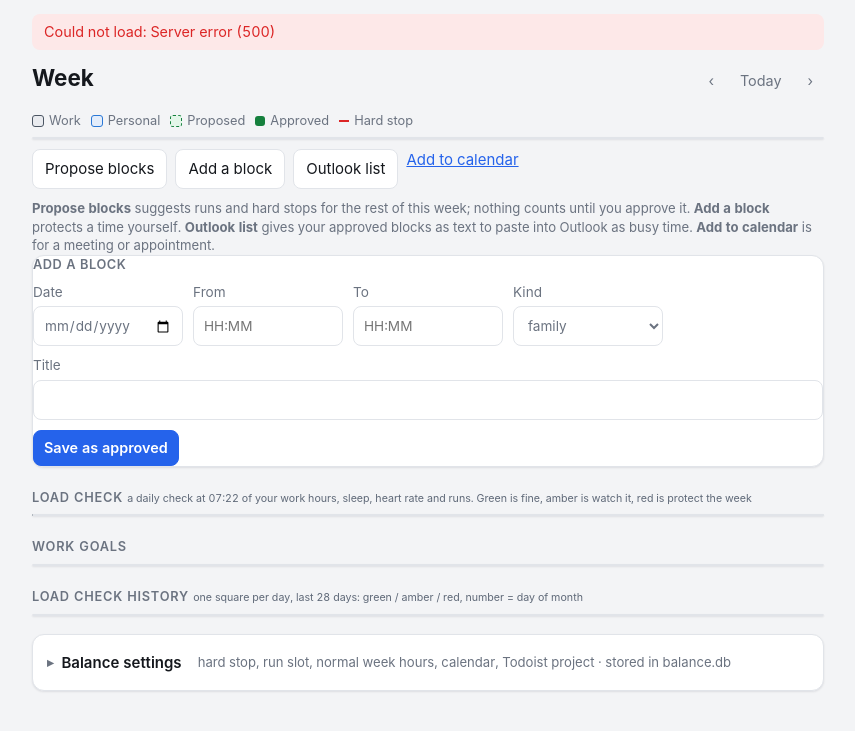
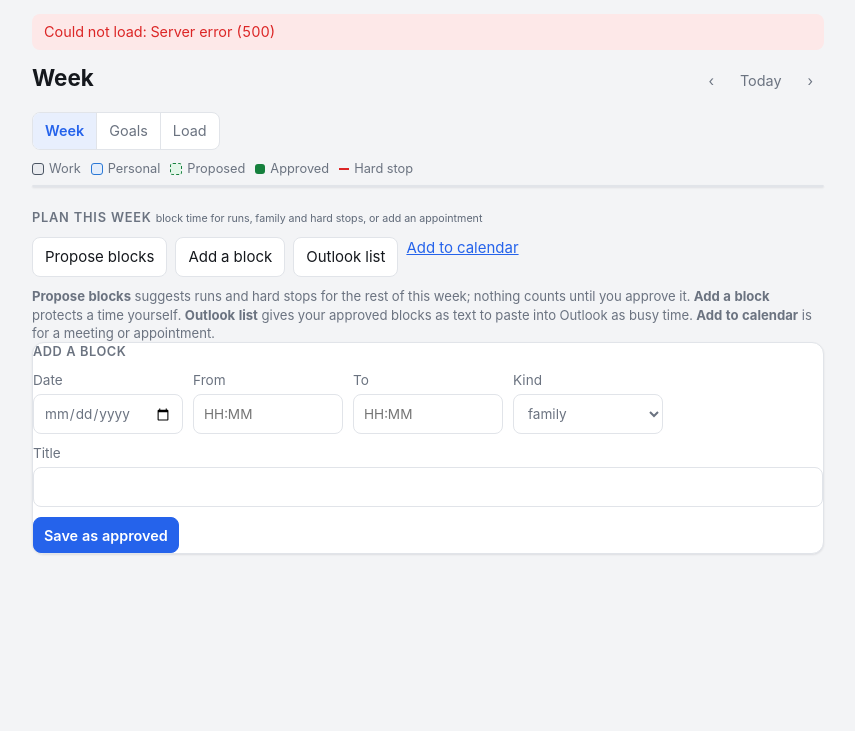
Before and after one commit to alexgoldhoorn/worklog, a FastAPI app: page /week in a window 1280 px wide. Shown: the part 49-780 px from the top of the page, without its empty margins (212-1067 px from the left). Run offline with FastAPI, Linux system fonts and the light colour scheme; data that the repository does not hold is empty; parts of the project's set-up code (start-up, migrations or seed data) failed here and were passed over; some libraries are stand-ins or nearby versions.

Commit message:
feat: clearer backdating, other days shaped like the Timer, Week split into tabs
- the "at" field hides behind "Forgot to press? Set the time…" and says what
  it does (web and Qt)
- Qt: the Timer screen on another day uses the Timer's card, tiles and order,
  with a real "Back to today" button
- Week is three tabs (Week, Goals, Load); "Protected time" is "Plan this week"
  at the end of the Week tab (web and Qt)

Co-Authored-By: Claude Fable 5.2 <noreply@anthropic.com>

```diff
--- a/worklog/web/static/app.js
+++ b/worklog/web/static/app.js
@@ -670,6 +670,13 @@ async function failed(err) {
   showError(err);
 }
 
+// the "at" time field: hidden behind its link until asked for; closing it means "now" again
+function showAt(on) {
+  $("at-box").hidden = !on;
+  $("at-open").hidden = on;
+  if (on) $("at-time").focus(); else $("at-time").value = "";
+}
+
 async function timerAction(path, body) {
   if (timer.busy) return;
   // a time typed in "at": the action happened then (today), not now; the server refuses a time that cannot be
@@ -682,7 +689,7 @@ async function timerAction(path, body) {
   setBusy(true);
   try {
     const r = await wl.queue.act(path, body); // goes now, or waits in the offline queue
-    $("at-time").value = "";
+    showAt(false);
     if (r.queued) { applyQueue(); if (timer.status) renderStatus(); } else await refreshAll();
   } catch (err) { await failed(err); } finally { setBusy(false); }
 }
@@ -1263,6 +1270,8 @@ async function initTimer() {
   $("btn-pause").addEventListener("click", pauseTimer);
   $("btn-stop").addEventListener("click", stopTimer);
   $("add-row").addEventListener("click", addRow);
+  $("at-open").addEventListener("click", () => showAt(true));
+  $("at-close").addEventListener("click", () => showAt(false));
   $("at-last").addEventListener("click", (e) => { $("at-time").value = e.currentTarget.dataset.at; startTimer(); });
   $("project").addEventListener("input", () => {
     timer.pending.project = null;
--- a/worklog/web/static/style.css
+++ b/worklog/web/static/style.css
@@ -261,6 +261,7 @@ table.grid { border-collapse: separate; border-spacing: 0; width: 100%; backgrou
 .filters label { display: flex; flex-direction: column; font-size: .75rem; text-transform: uppercase; letter-spacing: .05em; color: var(--muted); gap: 3px; font-weight: 600; }
 .filters label input, .filters label select { font-size: .9rem; min-height: 36px; padding: 6px 8px; text-transform: none; letter-spacing: 0; color: var(--fg); font-weight: 400; }
 .filters .spacer { flex: 1; }
+.seg.weekviews { margin: 0 0 10px; }
 .seg { display: inline-flex; border: 1px solid var(--line); border-radius: var(--r-sm); overflow: hidden; background: var(--card); }
 .seg button { border: 0; border-radius: 0; min-height: 36px; padding: 6px 12px; font-size: .9rem; color: var(--muted); background: transparent; }
 .seg button + button { border-left: 1px solid var(--line); }
@@ -642,7 +643,9 @@ button.help:hover, button.help:focus-visible { color: var(--fg); border-color: v
 #day-chips { margin: 8px 0; }
 #day-chips[hidden], #day-chips:empty { display: none; }
 
-.at-row { margin: 8px 0 0; font-size: .82rem; display: flex; align-items: center; gap: 6px; }
+.at-row { margin: 8px 0 0; font-size: .82rem; display: flex; align-items: center; gap: 6px; flex-wrap: wrap; }
+.at-row #at-box { display: inline-flex; align-items: center; gap: 6px; flex-wrap: wrap; }
+.at-row #at-box[hidden] { display: none; }
 .at-row input { width: 5.2em; }
 dialog.split p { display: flex; align-items: center; gap: 6px; flex-wrap: wrap; }
 dialog.split input.time { width: 5.2em; }
--- a/worklog/web/static/week.js
+++ b/worklog/web/static/week.js
@@ -262,3 +262,16 @@
   };
   wl.ensureClock().then(load);
 })();
+
+// The page in three parts (Week · Goals · Load), as the Qt app's Week screen: one shows at a time.
+(function weekViews() {
+  const setup = () => {
+    const tabs = [...document.querySelectorAll("#views button")];
+    const show = (view) => {
+      for (const t of tabs) { const on = t.dataset.view === view; t.classList.toggle("on", on); t.setAttribute("aria-pressed", String(on)); }
+      for (const pane of document.querySelectorAll("[data-pane]")) pane.hidden = pane.dataset.pane !== view;
+    };
+    for (const t of tabs) t.addEventListener("click", () => show(t.dataset.view));
+  };
+  if (document.readyState === "loading") document.addEventListener("DOMContentLoaded", setup); else setup();
+})();
--- a/worklog/web/templates/week.html
+++ b/worklog/web/templates/week.html
@@ -12,12 +12,19 @@
     <button id="next" class="small ghost arrow" type="button" aria-label="Next week">›</button>
   </div>
 </div>
+<div class="seg weekviews" id="views">
+  <button type="button" data-view="week" class="on" aria-pressed="true">Week</button>
+  <button type="button" data-view="goals" aria-pressed="false">Goals</button>
+  <button type="button" data-view="load" aria-pressed="false" id="view-load">Load</button>
+</div>
+<div data-pane="week">
 <div class="legend">
   <span class="lg work">Work</span><span class="lg personal">Personal</span>
   <span class="lg proposed">Proposed</span><span class="lg approved">Approved</span>
   <span class="lg stop">Hard stop</span>
 </div>
 <section class="card week" id="week"></section>
+<h2>Plan this week <small>block time for runs, family and hard stops, or add an appointment</small></h2>
 <div class="actions">
   <button id="propose" type="button" title="Suggests runs and hard stops for the rest of this week. Nothing counts until you approve it.">Propose blocks</button>
   <button id="add" type="button" title="Protect a time yourself: family, a run, a stop. It is approved at once.">Add a block</button>
@@ -37,14 +44,19 @@
   <label class="wide">Title <input type="text" name="title" required maxlength="120"></label>
   <button type="submit" class="small primary">Save as approved</button>
 </form>
+</div>
+<div data-pane="goals" hidden>
+<h2>Work goals <small id="goals-meta"></small></h2>
+<section class="card goals" id="goals"></section>
+</div>
+<div data-pane="load" hidden>
 <h2>Load check <small>a daily check at 07:22 of your work hours, sleep, heart rate and runs. Green is fine, amber is watch it, red is protect the week</small></h2>
 <section class="card gate" id="gate"></section>
-<h2>Work goals <small id="goals-meta"></small></h2>
-<section class="card goals" id="goals"></section>
 <h2>Load check history <small>one square per day, last 28 days: green / amber / red, number = day of month</small></h2>
 <section class="card history" id="history"></section>
 <details class="card settings-wrap" id="settings-wrap">
   <summary>Balance settings <small class="hint">hard stop, run slot, normal week hours, calendar, Todoist project · stored in balance.db</small></summary>
   <form class="settings" id="settings"></form>
 </details>
+</div>
 {% endblock %}
```
Also changed, not shown: CLAUDE.md (+1 -1 lines), worklog/web/templates/index.html (+6 -3 lines), 4 other files.
